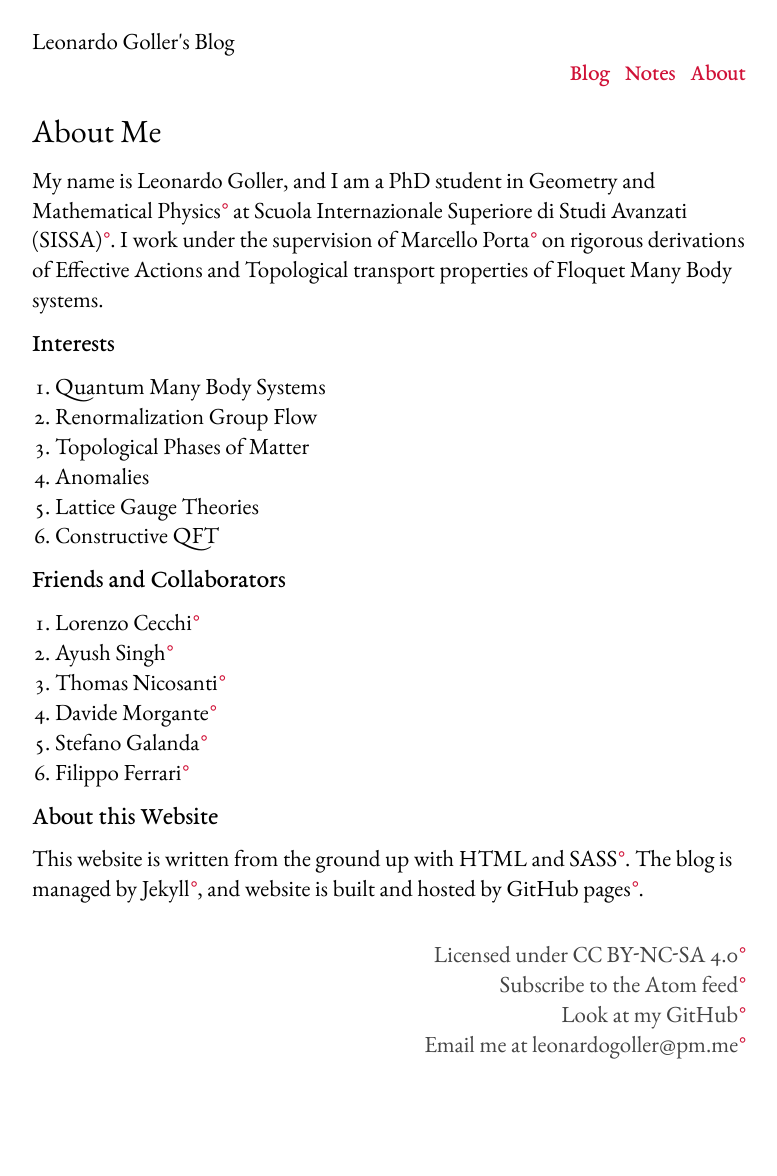
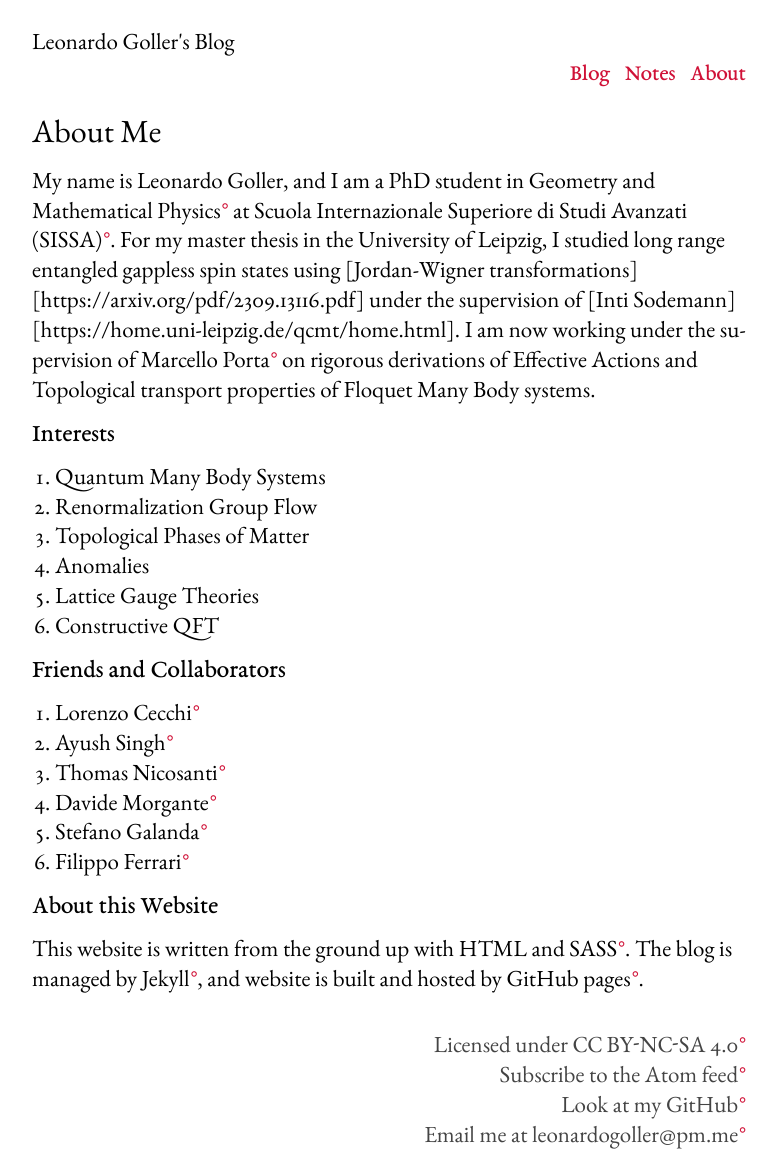
Before and after one commit to LeonardoGoller/LeonardoGoller.github.io, a Jekyll site: the page built from about.markdown, in a window 1280 px wide. Shown: the whole page, without its empty margins (251-1028 px from the left). Built offline with Jekyll 4.4.1, drawn with Linux system fonts in a browser that asks for light colours; before the commit the page ends 1087 px from its top, so only the background shows below that.

Commit message:
Update about.markdown

```diff
--- a/about.markdown
+++ b/about.markdown
@@ -8,7 +8,7 @@ layout: default
 My name is Leonardo Goller, and I am a PhD student in
 [Geometry and Mathematical Physics](https://www.math.sissa.it/content/geometry-and-mathematical-physics-0)
 at [Scuola Internazionale Superiore di Studi Avanzati
-(SISSA)](https://www.sissa.it/). I work under the supervision of [Marcello Porta](https://sites.google.com/view/marcelloporta/home) on rigorous derivations of Effective Actions and Topological transport properties of Floquet Many Body systems.
+(SISSA)](https://www.sissa.it/). For my master thesis in the University of Leipzig, I studied long range entangled gappless spin states using [Jordan-Wigner transformations][https://arxiv.org/pdf/2309.13116.pdf] under the supervision of [Inti Sodemann][https://home.uni-leipzig.de/qcmt/home.html]. I am now working under the supervision of [Marcello Porta](https://sites.google.com/view/marcelloporta/home) on rigorous derivations of Effective Actions and Topological transport properties of Floquet Many Body systems.
 
 ## Interests
 
```
